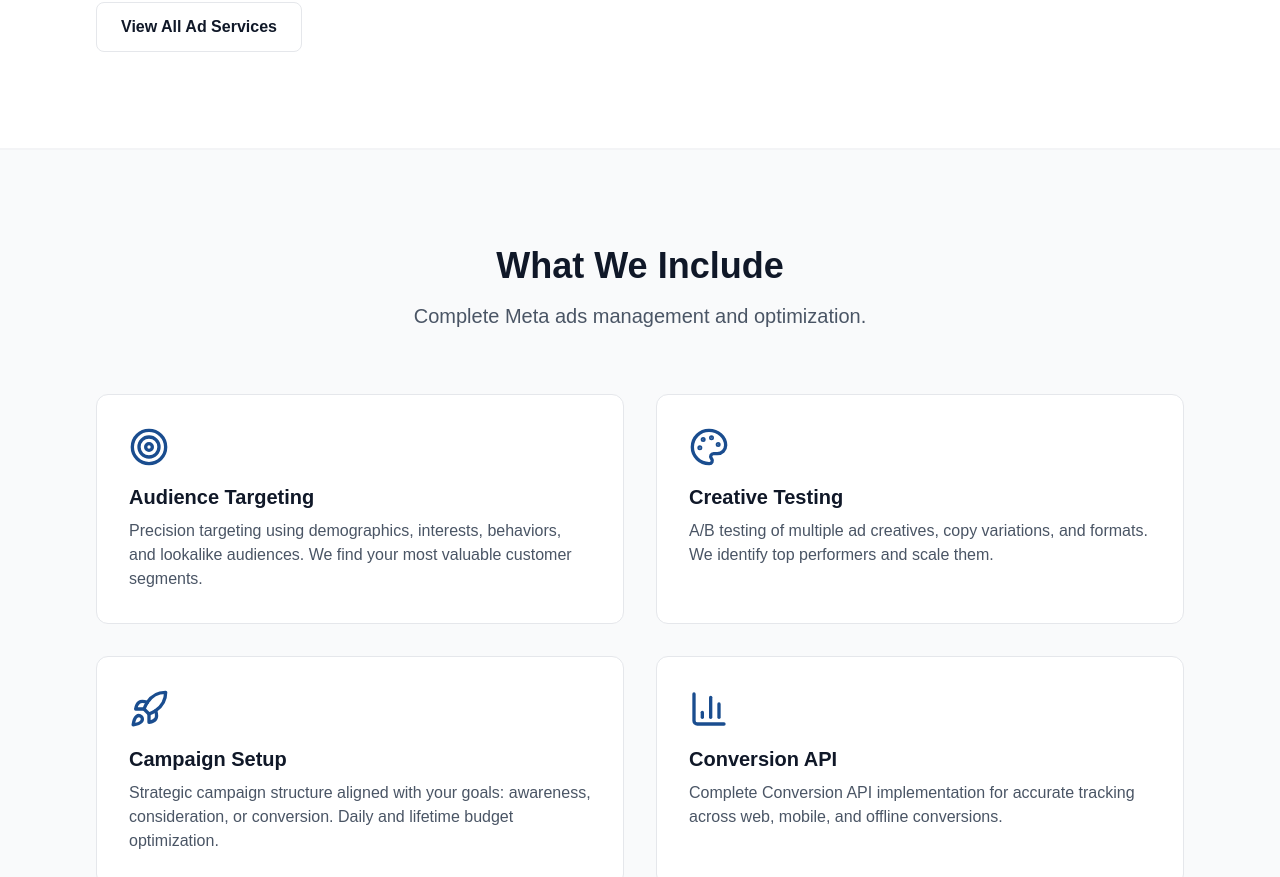
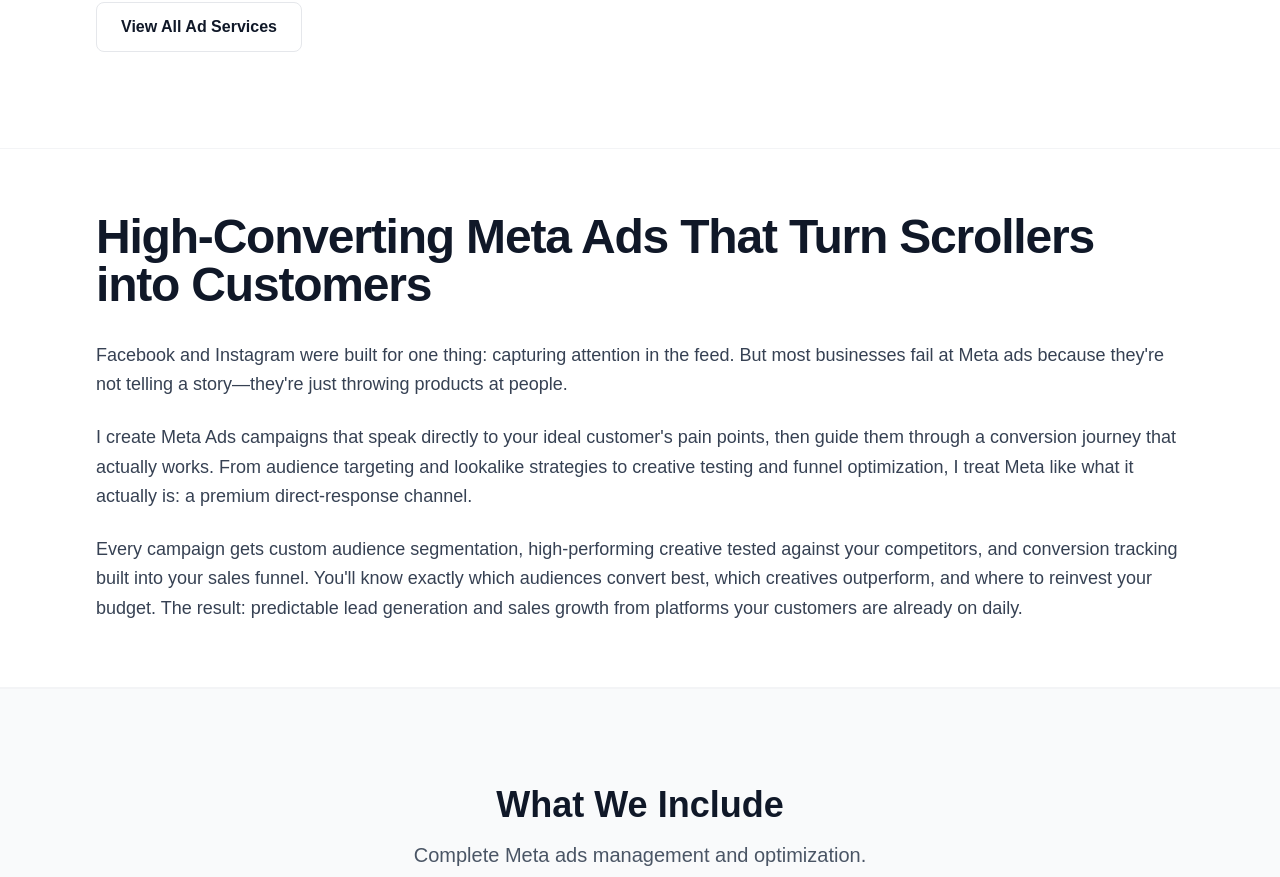
Before and after one commit to Vishwash-chauhan/kamalbhatt, a Next.js app: page /services/paid-ads/meta-ads in a window 1280 px wide. Shown: the part 538-1415 px from the top of the page. Built offline with nearby package versions, Linux system fonts and the light colour scheme.

Commit message:
about sectio in the sub pages of paid ads

```diff
--- a/app/components/about-service.tsx
+++ b/app/components/about-service.tsx
@@ -22,6 +22,30 @@
 I build high-performance paid advertising campaigns designed to reduce wasted spend and maximize ROI across Google Ads, Meta, and LinkedIn. From comprehensive account audits to creative testing and landing page optimization, I align every campaign element to your specific business goals.
 
 Whether you're a B2B company looking for qualified leads, an e-commerce brand driving sales, or a service business filling your pipeline, I deliver results: 2-4 weeks to optimize core campaigns, consistent 3x+ ROAS targets, and predictable lead generation that scales with your business. Let's turn your ad spend into revenue.`,
+    },
+    'google-ads': {
+      title: 'Strategic Google Ads That Reach Ready-to-Buy Customers',
+      text: `Your ideal customers are searching for you right now on Google. But if your Google Ads campaigns aren't optimized, you're either paying too much per click or missing high-intent prospects entirely.
+
+I build and manage Google Ads campaigns designed to reach customers at the exact moment they're searching for solutions you provide. Through meticulous keyword strategy, smart bid management, and continuous A/B testing, I ensure every dollar of your ad budget generates measurable ROI—not wasted impressions.
+
+From search campaigns capturing high-intent keywords to display and remarketing campaigns that pull back window shoppers, I structure your account for both immediate conversions and long-term scale. You'll get weekly optimization reports, full transparency into campaign performance, and strategic recommendations to keep improving results. Whether you're a B2B company generating leads or an e-commerce store driving sales, expect faster results: 1-2 weeks to optimize core campaigns and 4-6 months to consistent 3x+ ROAS.`,
+    },
+    'meta-ads': {
+      title: 'High-Converting Meta Ads That Turn Scrollers into Customers',
+      text: `Facebook and Instagram were built for one thing: capturing attention in the feed. But most businesses fail at Meta ads because they're not telling a story—they're just throwing products at people.
+
+I create Meta Ads campaigns that speak directly to your ideal customer's pain points, then guide them through a conversion journey that actually works. From audience targeting and lookalike strategies to creative testing and funnel optimization, I treat Meta like what it actually is: a premium direct-response channel.
+
+Every campaign gets custom audience segmentation, high-performing creative tested against your competitors, and conversion tracking built into your sales funnel. You'll know exactly which audiences convert best, which creatives outperform, and where to reinvest your budget. The result: predictable lead generation and sales growth from platforms your customers are already on daily.`,
+    },
+    'linkedin-ads': {
+      title: 'B2B LinkedIn Ads That Generate Qualified Business Leads',
+      text: `LinkedIn is where your B2B customers make buying decisions. But most B2B companies waste money on LinkedIn ads because they're either targeting too broadly or telling the wrong story to the wrong people.
+
+I build LinkedIn Ads campaigns designed specifically for complex B2B sales cycles where decision-makers research solutions, compare competitors, and evaluate ROI before buying. That means precision targeting by job title and company size, messaging that speaks to business problems (not features), and funnel optimization to qualify leads before they reach your sales team.
+
+From account-based marketing campaigns targeting specific high-value prospects to demand generation programs building awareness across your ideal buyer personas, I structure your LinkedIn ads to support your full sales cycle. Expect qualified leads with longer decision windows, higher average deal values, and better conversion rates. Let's turn LinkedIn from a "nice-to-have" channel into predictable pipeline generation.`,
     },
   };
 
--- a/app/services/paid-ads/google-ads/page.tsx
+++ b/app/services/paid-ads/google-ads/page.tsx
@@ -5,6 +5,7 @@
 import Testimonials from '@/app/components/testimonials';
 import Clients from '@/app/components/clients';
 import FAQSection from '@/app/components/faq-section';
+import AboutService from '@/app/components/about-service';
 
 const iconMap = {
   Building2,
@@ -79,6 +80,12 @@
           </div>
         </div>
       </section>
+
+      <AboutService
+        slug="google-ads"
+        title="Google Ads"
+        description="High-intent search and display campaigns optimized for conversions and ROI."
+      />
 
       {/* What We Do */}
       <section className="py-24 bg-gray-50 dark:bg-gray-900 border-y border-gray-100 dark:border-gray-800">
--- a/app/services/paid-ads/linkedin-ads/page.tsx
+++ b/app/services/paid-ads/linkedin-ads/page.tsx
@@ -5,6 +5,7 @@
 import Testimonials from '@/app/components/testimonials';
 import Clients from '@/app/components/clients';
 import FAQSection from '@/app/components/faq-section';
+import AboutService from '@/app/components/about-service';
 
 const iconMap = {
   Target,
@@ -79,6 +80,12 @@
           </div>
         </div>
       </section>
+
+      <AboutService
+        slug="linkedin-ads"
+        title="LinkedIn Ads"
+        description="B2B advertising campaigns that connect with professionals and decision-makers."
+      />
 
       {/* What We Do */}
       <section className="py-24 bg-gray-50 dark:bg-gray-900 border-y border-gray-100 dark:border-gray-800">
@@ -202,7 +209,11 @@
           </div>
         </div>
       </section>
-
+      <AboutService
+        slug="linkedin-ads"
+        title="LinkedIn Ads"
+        description="B2B advertising campaigns that connect with professionals and decision-makers."
+      />
       {/* Why LinkedIn */}
       <section className="py-24 bg-gray-50 dark:bg-gray-900 border-y border-gray-100 dark:border-gray-800">
         <div className="max-w-4xl mx-auto px-4 sm:px-6 lg:px-8">
--- a/app/services/paid-ads/meta-ads/page.tsx
+++ b/app/services/paid-ads/meta-ads/page.tsx
@@ -5,6 +5,7 @@
 import Testimonials from '@/app/components/testimonials';
 import Clients from '@/app/components/clients';
 import FAQSection from '@/app/components/faq-section';
+import AboutService from '@/app/components/about-service';
 
 const iconMap = {
   Target,
@@ -79,6 +80,12 @@
           </div>
         </div>
       </section>
+
+      <AboutService
+        slug="meta-ads"
+        title="Meta Ads"
+        description="Facebook and Instagram ads designed to reach your ideal audience and drive engagement."
+      />
 
       {/* What We Do */}
       <section className="py-24 bg-gray-50 dark:bg-gray-900 border-y border-gray-100 dark:border-gray-800">
```
